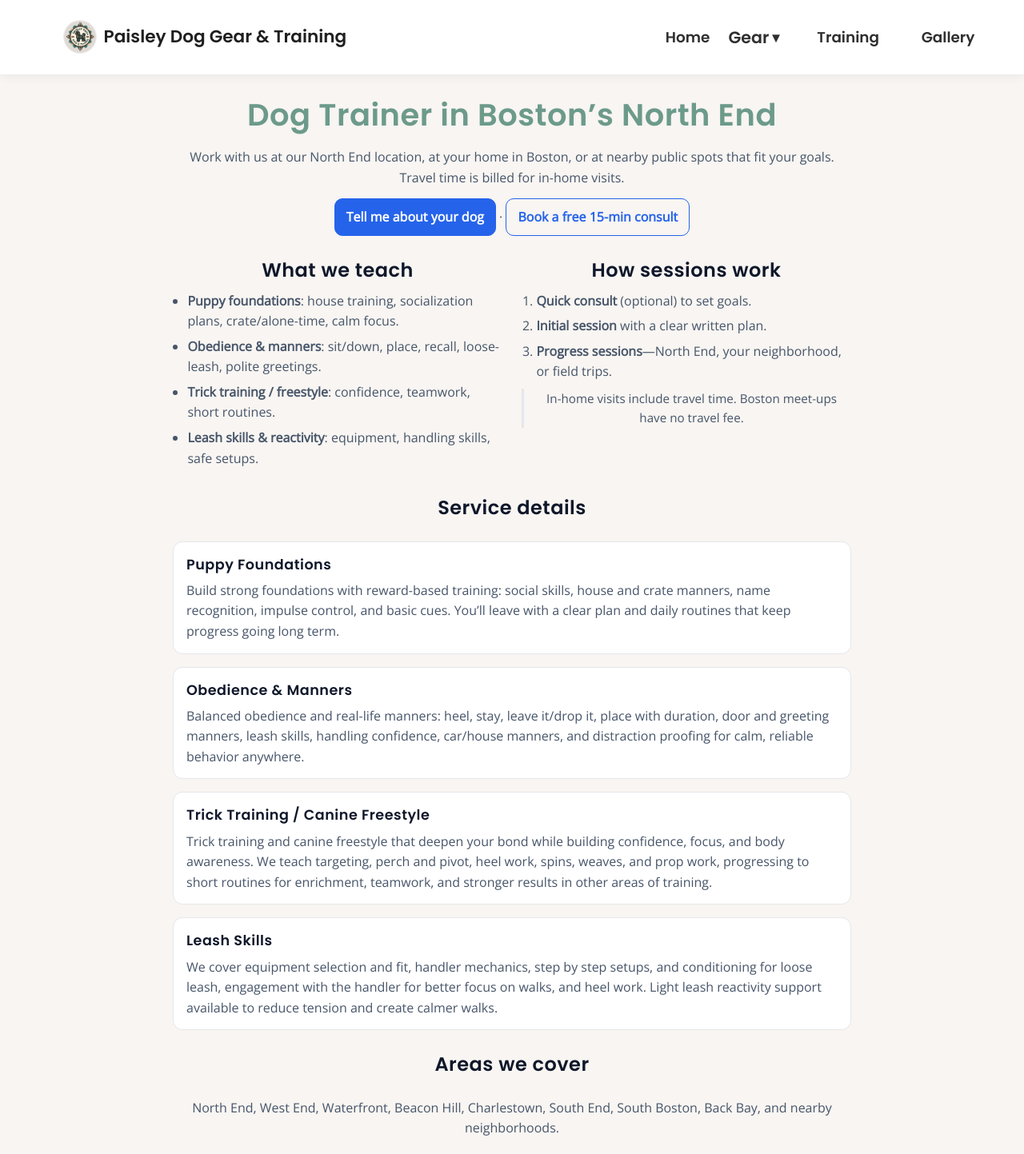
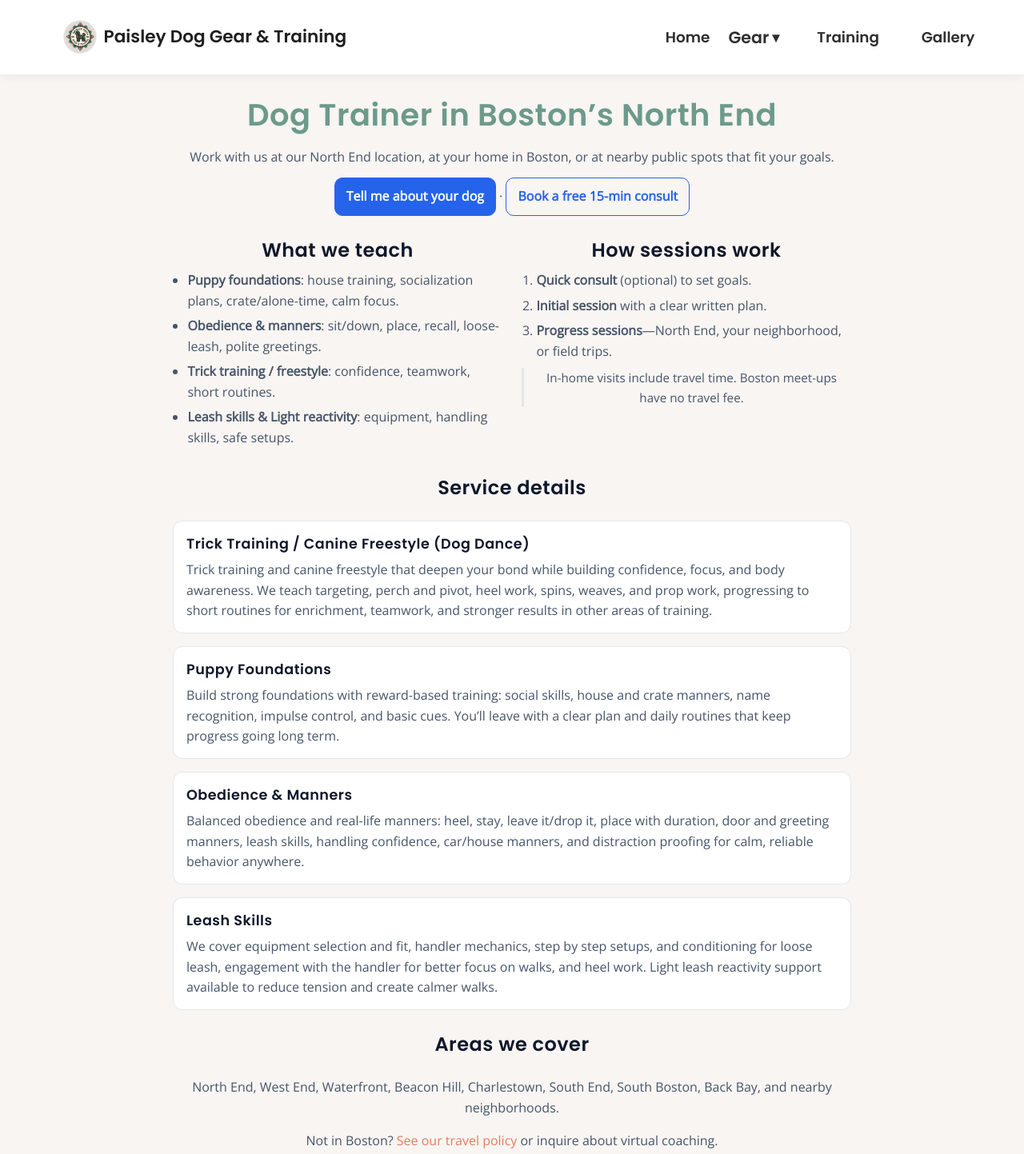
Before and after one commit to jpantano30/paisley-dog-gear, a React (Create React App) app: page /boston-dog-trainer-north-end in a window 1280 px wide. Shown: the top 1443 px of the page at 80% size. Built offline with nearby package versions, Linux system fonts and the light colour scheme.

Commit message:
minor changes to wording on training pages

```diff
--- a/src/pages/Boston.jsx
+++ b/src/pages/Boston.jsx
@@ -81,7 +81,7 @@ export default function Boston() {
           <header className="stack-sm">
             <h1>Dog Trainer in Boston’s North End</h1>
             <p>
-              Work with us at our North End location, at your home in Boston, or at nearby public spots that fit your goals. Travel time is billed for in-home visits.
+              Work with us at our North End location, at your home in Boston, or at nearby public spots that fit your goals.
             </p>
             <p>
               <Link className="btn" to="/training">Tell me about your dog</Link>
@@ -98,7 +98,7 @@ export default function Boston() {
                 <li><strong>Puppy foundations</strong>: house training, socialization plans, crate/alone-time, calm focus.</li>
                 <li><strong>Obedience &amp; manners</strong>: sit/down, place, recall, loose-leash, polite greetings.</li>
                 <li><strong>Trick training / freestyle</strong>: confidence, teamwork, short routines.</li>
-                <li><strong>Leash skills &amp; reactivity</strong>: equipment, handling skills, safe setups.</li>
+                <li><strong>Leash skills &amp; Light reactivity</strong>: equipment, handling skills, safe setups.</li>
               </ul>
             </div>
             <div>
@@ -117,6 +117,15 @@ export default function Boston() {
             <h2>Service details</h2>
 
             <article className="stack-xs service">
+              <h3>Trick Training / Canine Freestyle (Dog Dance)</h3>
+              <p>
+                Trick training and canine freestyle that deepen your bond while building confidence, focus, and body awareness.
+                We teach targeting, perch and pivot, heel work, spins, weaves, and prop work, progressing to short routines for
+                enrichment, teamwork, and stronger results in other areas of training.
+              </p>
+            </article>
+
+            <article className="stack-xs service">
               <h3>Puppy Foundations</h3>
               <p>
                 Build strong foundations with reward-based training: social skills, house and crate manners, name recognition,
@@ -129,15 +138,6 @@ export default function Boston() {
               <p>
                 Balanced obedience and real-life manners: heel, stay, leave it/drop it, place with duration, door and greeting
                 manners, leash skills, handling confidence, car/house manners, and distraction proofing for calm, reliable behavior anywhere.
-              </p>
-            </article>
-
-            <article className="stack-xs service">
-              <h3>Trick Training / Canine Freestyle</h3>
-              <p>
-                Trick training and canine freestyle that deepen your bond while building confidence, focus, and body awareness.
-                We teach targeting, perch and pivot, heel work, spins, weaves, and prop work, progressing to short routines for
-                enrichment, teamwork, and stronger results in other areas of training.
               </p>
             </article>
 
--- a/src/pages/TrainingForm.js
+++ b/src/pages/TrainingForm.js
@@ -202,7 +202,7 @@ const TrainingForm = () => {
             I’ve been working hands-on with dogs for over 10 years, from walking and pet sitting
             to training. I started by training my first service dog, then my second service dog,
             who is also my trick and freestyle demo dog. Now I help clients with puppies,
-            obedience, behavior, and sport foundations. My style is balanced training, with a
+            obedience, behavior, and freestyle (Dog Dance) foundations. My style is balanced training, with a
             focus on clear communication, building a strong dog and owner relationship, and
             setting both up for real world success. I’m an active member of professional training
             organizations, including IACP and APDT, and I’m currently working toward my CPDT-KA
```
